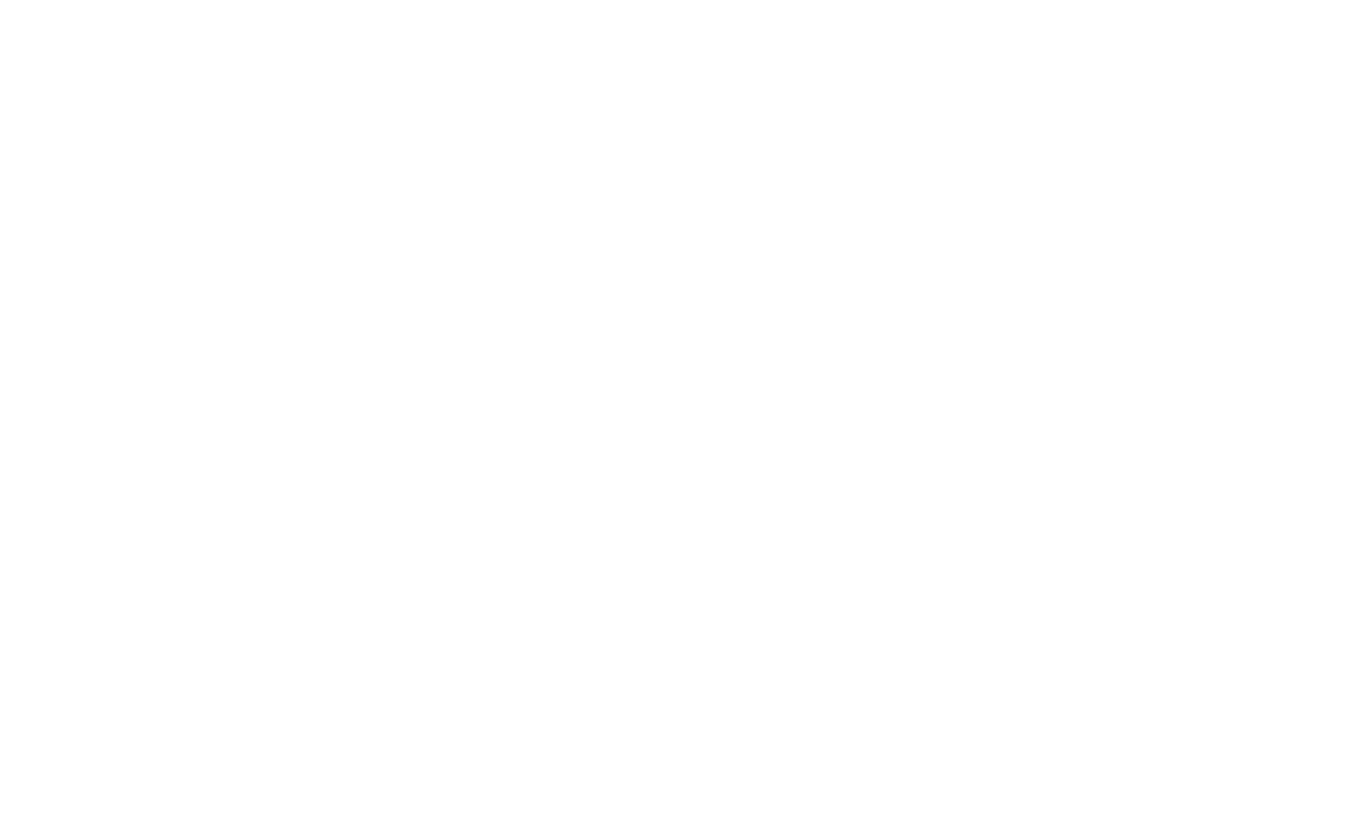
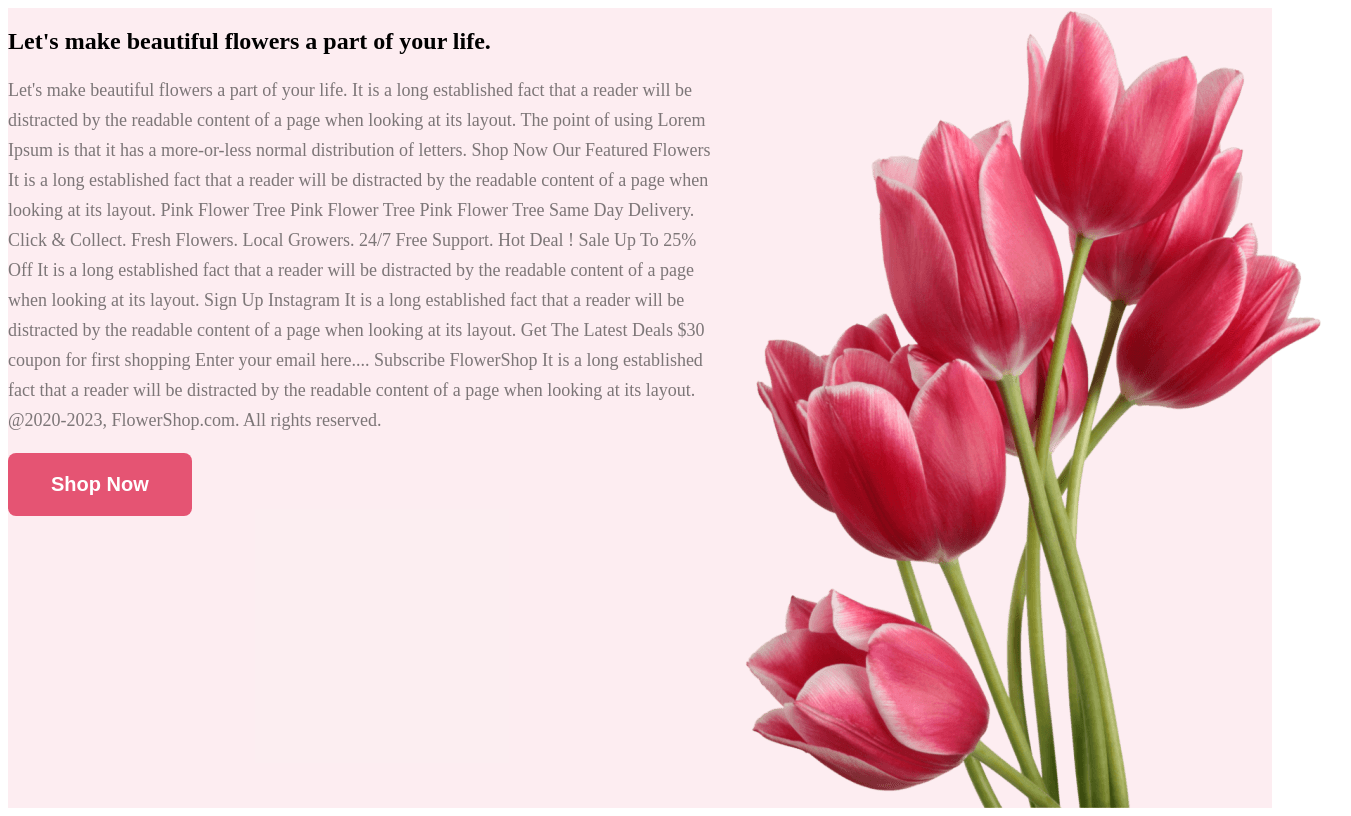
Before and after one commit to sojib550/flower-shop-assignment, a plain HTML site: page index.html in a window 1280 px wide. Shown: the whole page, 1351 px wide, since content can reach past the window. Drawn offline with Linux system fonts and the light colour scheme.

Commit message:
added navbar and header image

```diff
--- a/index.html
+++ b/index.html
@@ -7,6 +7,41 @@
     <link rel="stylesheet" href="styles.css/style.css">
 </head>
 <body>
+    <header>
+        <nav>
+        <h2 class="header-title">Let's make beautiful flowers a part of your life.</h2>
+        <p class="header-p1">Let's make beautiful flowers a part of your life.
+            It is a long established fact that a reader will be distracted by the readable content of a page when looking at its layout. The point of using Lorem Ipsum is that it has a more-or-less normal distribution of letters.
+            Shop Now
+            Our Featured Flowers
+            It is a long established fact that a reader will be distracted by the readable content of a page when looking at its layout.
+            Pink Flower Tree
+            Pink Flower Tree
+            Pink Flower Tree
+            Same Day Delivery. Click & Collect.
+            Fresh Flowers. Local Growers.
+            24/7 Free Support.
+            Hot Deal ! Sale Up To 25% Off
+            It is a long established fact that a reader will be distracted by the readable content of a page when looking at its layout.
+            Sign Up
+            Instagram
+            It is a long established fact that a reader will be distracted by the readable content of a page when looking at its layout.
+            Get The Latest Deals
+            $30 coupon for first shopping
+            Enter your email here....
+            Subscribe
+            FlowerShop
+            It is a long established fact that a reader will be distracted by the readable content of a page when looking at its layout.
+            @2020-2023, FlowerShop.com. All rights reserved. </p>
+            <button class="hbutton">Shop Now</button>
+        </nav>
+        <img src="Flower Asset/pngwing 10.png">
+    </header>
+    <main>
 
+    </main>
+    <footer>
+
+    </footer>
 </body>
 </html>
--- a/styles.css/style.css
+++ b/styles.css/style.css
@@ -0,0 +1,33 @@
+header {
+    display: flex;
+    background-color: #E554731A;
+}
+
+.header-title {
+    display: flex;
+    width: 708px;
+    flex-direction: column;
+    flex-shrink: 0;
+}
+
+.header-p1 {
+    color: rgba(39, 39, 39, 0.60);
+    font-size: 18px;
+    font-weight: 400;
+    line-height: 30px;
+}
+
+nav {
+    flex-direction: column;
+}
+
+.hbutton {
+    padding: 20px 43px;
+    gap: 10px;
+    border-radius: 8px;
+    background: #E55473;
+    color: #FFFFFF;
+    font-size: 20px;
+    font-weight: 700;
+    border: 0;
+}
```
